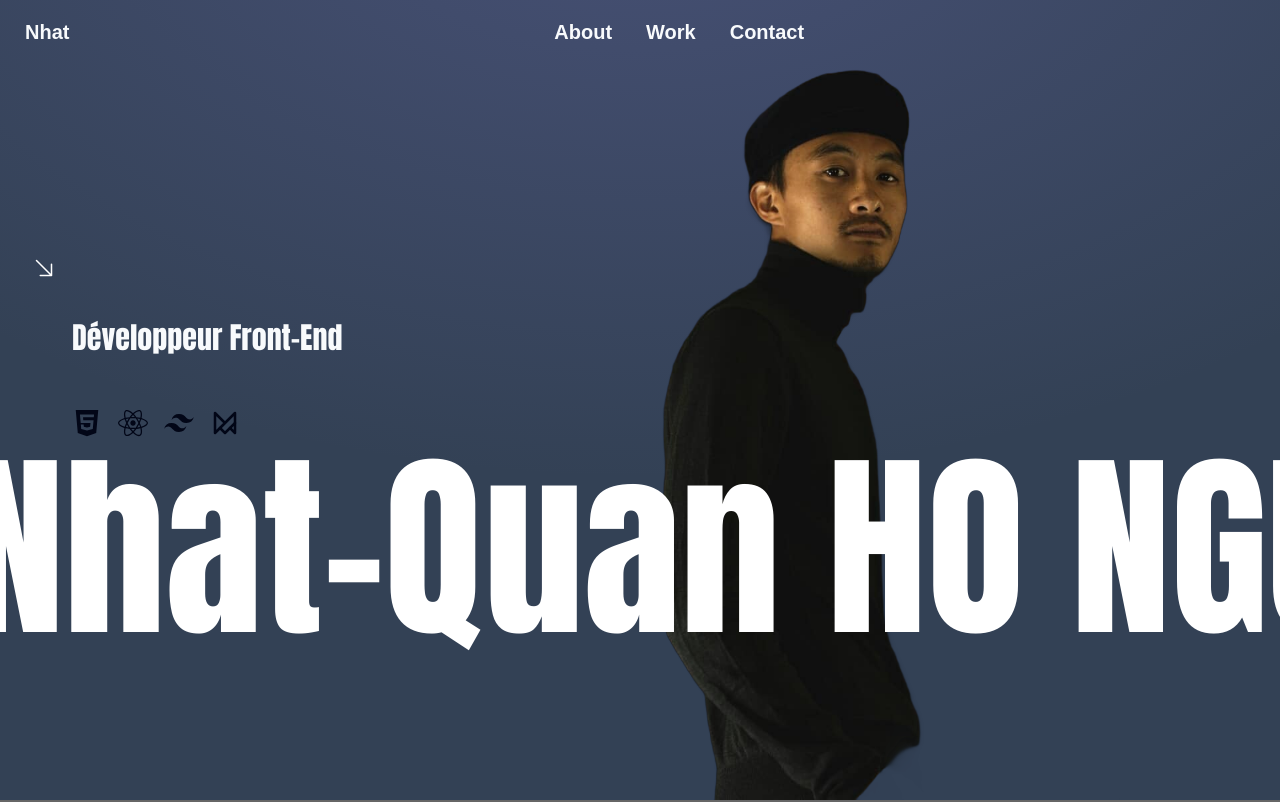
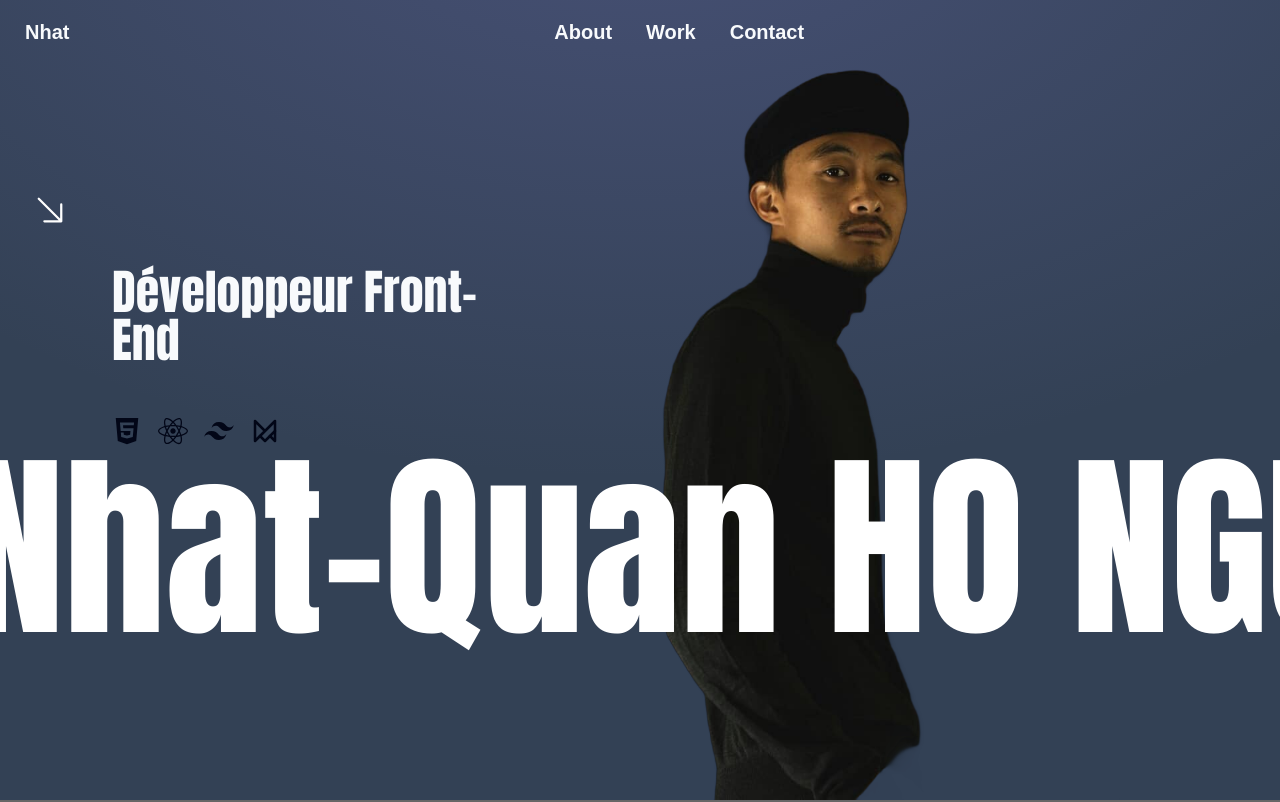
Before and after one commit to NhatHONGUYEN/Nhat-portfolioV2, a React (Vite) app: page / in a window 1280 px wide. Shown: the top 802 px of the page. Built offline with nearby package versions, Linux system fonts and the light colour scheme; grey boxes are pictures that could not be loaded.

Commit message:
✨ F04: INTRODUCTION > change the size of the title

```diff
--- a/src/components/About.jsx
+++ b/src/components/About.jsx
@@ -8,7 +8,7 @@ export default function About() {
         muted
         className="absolute h-full w-full object-cover"
       >
-        <source src="/introvideoshort2.mp4" type="video/mp4" />
+        <source src="../../public/Introvideoshort2.mp4" type="video/mp4" />
       </video>
       <div className="hero-overlay absolute h-full w-full bg-black bg-opacity-60"></div>
       <div className="hero-content">
--- a/src/components/Introduction.jsx
+++ b/src/components/Introduction.jsx
@@ -17,17 +17,17 @@ export default function Introduction() {
       id="introduction"
     >
       <div className="absolute top-0 z-[-2] h-screen w-screen bg-slate-700 bg-[radial-gradient(ellipse_80%_80%_at_50%_-20%,rgba(120,119,198,0.3),rgba(255,255,255,0))]"></div>
-      <div className="mx-auto max-w-7xl lg:grid lg:grid-cols-12 lg:gap-x-8 lg:px-8">
+      <div className="lg:grid-cols-16 mx-auto max-w-7xl lg:grid lg:gap-x-8 lg:px-8">
         <div className="px-6 pb-24 pt-10 sm:pb-32 lg:col-span-7 lg:px-0 lg:pb-56 lg:pt-48 xl:col-span-6">
-          <div className="mx-auto max-w-2xl  lg:mx-0">
-            <div className=" hidden text-white sm:mt-32 sm:flex lg:mt-16">
+          <div className="   max-w-md">
+            <div className=" hidden text-white sm:mt-32 sm:flex lg:mt-0">
               <svg
                 xmlns="http://www.w3.org/2000/svg"
                 fill="none"
                 viewBox="0 0 24 24"
                 strokeWidth={1.5}
                 stroke="currentColor"
-                className="size-6 transition-transform duration-300 hover:translate-x-4 hover:translate-y-4 hover:scale-125"
+                className="size-9 transition-transform duration-300 hover:translate-x-4 hover:translate-y-4 hover:scale-125"
               >
                 <path
                   strokeLinecap="round"
@@ -36,8 +36,8 @@ export default function Introduction() {
                 />
               </svg>
             </div>
-            <div className="ml-10">
-              <h1 className="mt-24  text-4xl tracking-normal text-slate-50 sm:mt-10 sm:text-3xl">
+            <div className="ml-20">
+              <h1 className="mt-24  text-4xl tracking-normal text-slate-50 sm:mt-10 sm:text-5xl">
                 Développeur Front-End
               </h1>
 
```
